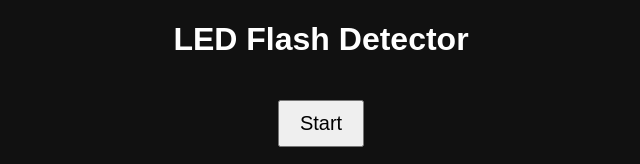
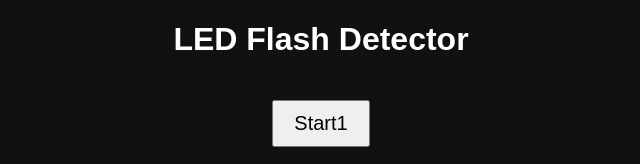
Before and after one commit to lacobac/flash-detector, a plain HTML site: page index.html in a window 1280 px wide. Shown: the top 164 px of the page, 319-959 px from the left. Drawn offline with Linux system fonts and the light colour scheme.

Commit message:
Update index.html

```diff
--- a/index.html
+++ b/index.html
@@ -31,7 +31,7 @@
 
 <h1>LED Flash Detector</h1>
 
-<button onclick="start1()">Start</button>
+<button onclick="start()">Start1</button>
 
 <br>
 
```
